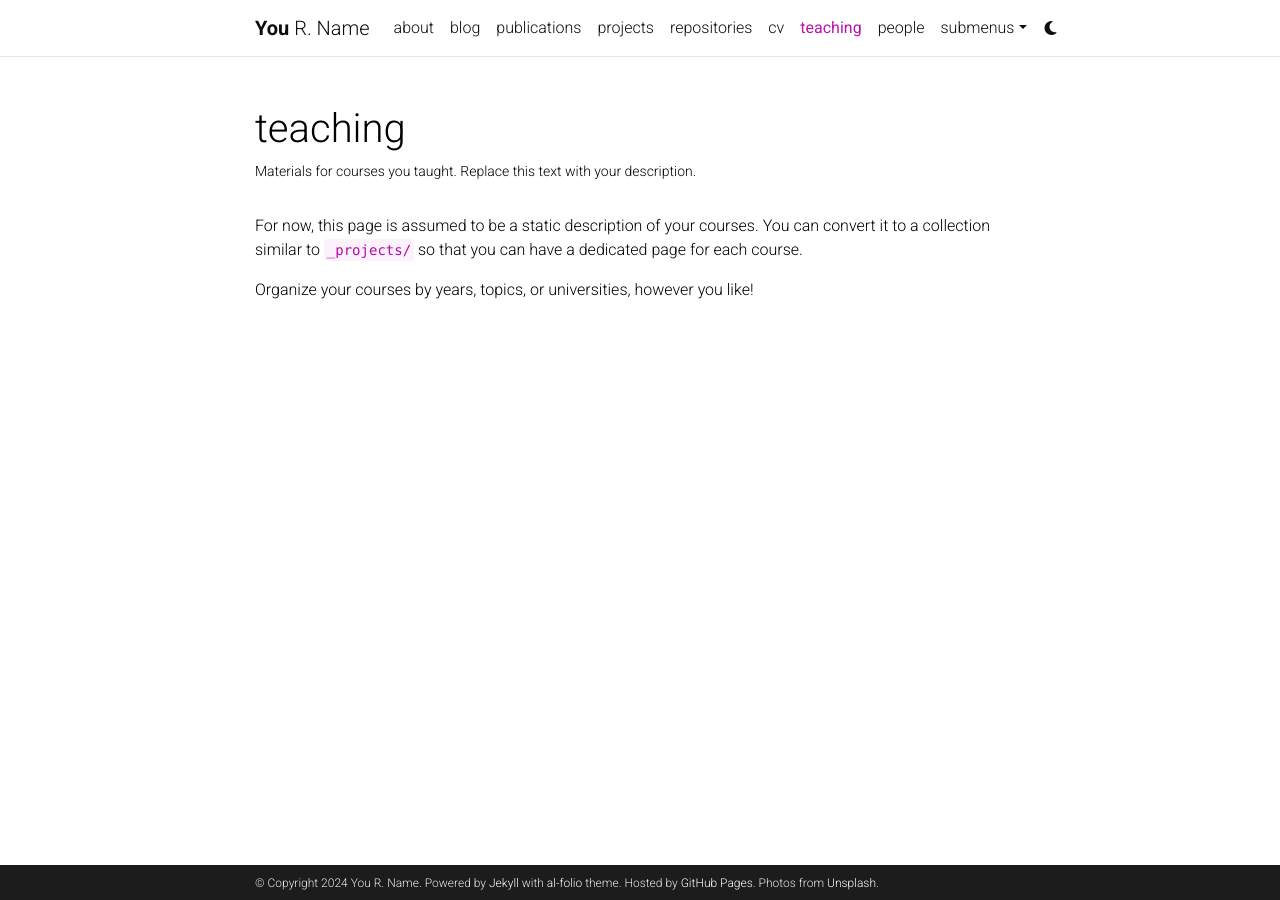
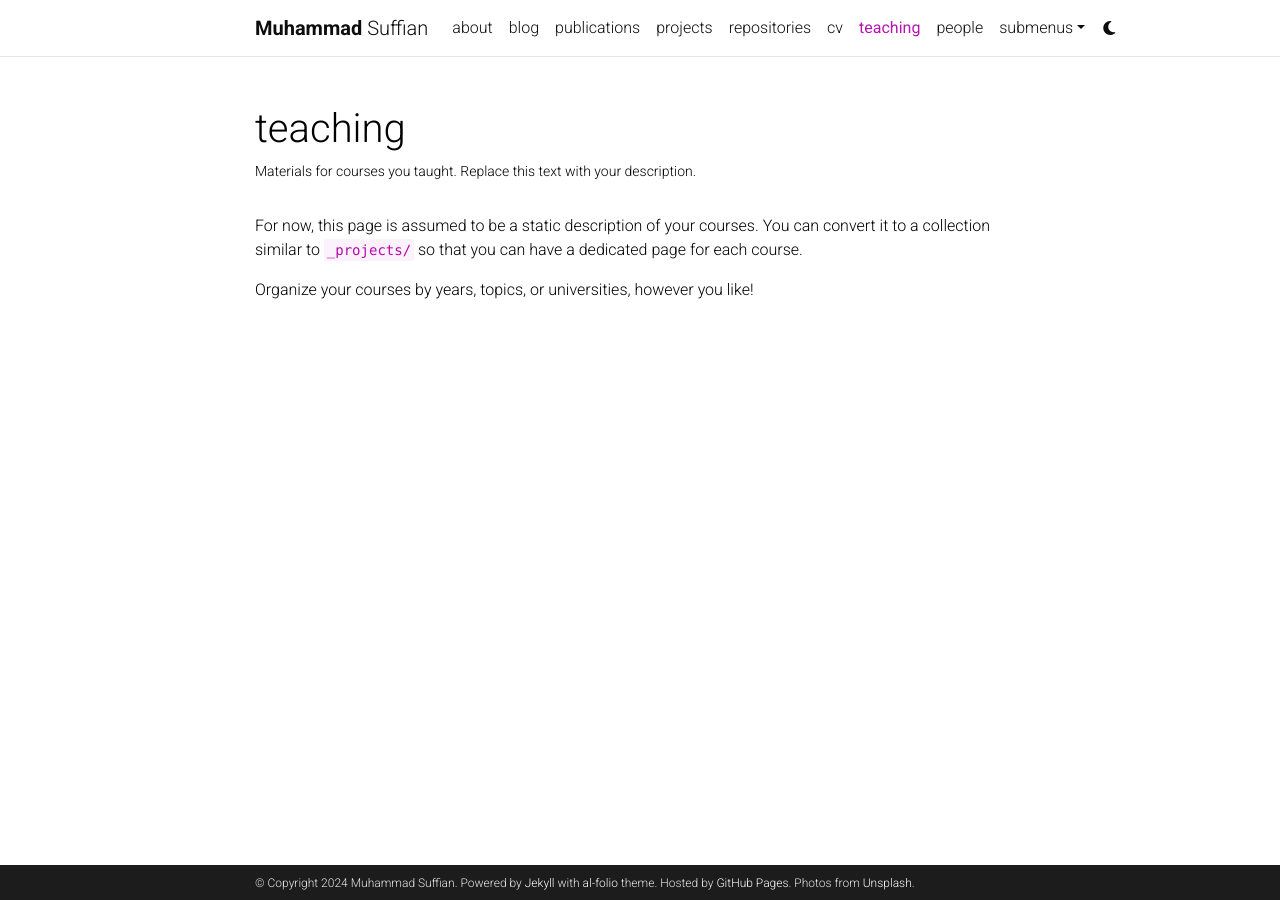
Before and after one commit to msnizami/msnizami.github.io, a Jekyll site: the page built from _pages/teaching.md, in a window 1280 px wide. Built offline with Jekyll 4.4.1, drawn with Linux system fonts in a browser that asks for light colours; comment, search, counter and statistics services are not loaded; a style sheet for code colours, icons or effects is not loaded.

Commit message:
_config.yml

```diff
--- a/_config.yml
+++ b/_config.yml
@@ -3,9 +3,9 @@
 # -----------------------------------------------------------------------------
 
 title: blank # the website title (if blank, full name will be used instead)
-first_name: You
-middle_name: R.
-last_name: Name
+first_name: Muhammad
+middle_name:
+last_name: Suffian
 email: you@example.com
 description: > # the ">" symbol means to ignore newlines until "footer_text:"
   A simple, whitespace theme for academics. Based on [*folio](https://github.com/bogoli/-folio) design.
@@ -18,8 +18,8 @@
 lang: en # the language of your site (for example: en, fr, cn, ru, etc.)
 icon: ⚛️  # the emoji used as the favicon (alternatively, provide image name in /assets/img/)
 
-url: https://alshedivat.github.io # the base hostname & protocol for your site
-baseurl: /al-folio # the subpath of your site, e.g. /blog/
+url: https://msnizami.github.io # the base hostname & protocol for your site
+baseurl: /msnizami # the subpath of your site, e.g. /blog/
 last_updated: false # set to true if you want to display last updated in the footer
 impressum_path:  # set to path to include impressum link in the footer, use the same path as permalink in a page, helps to conform with EU GDPR
 
```
